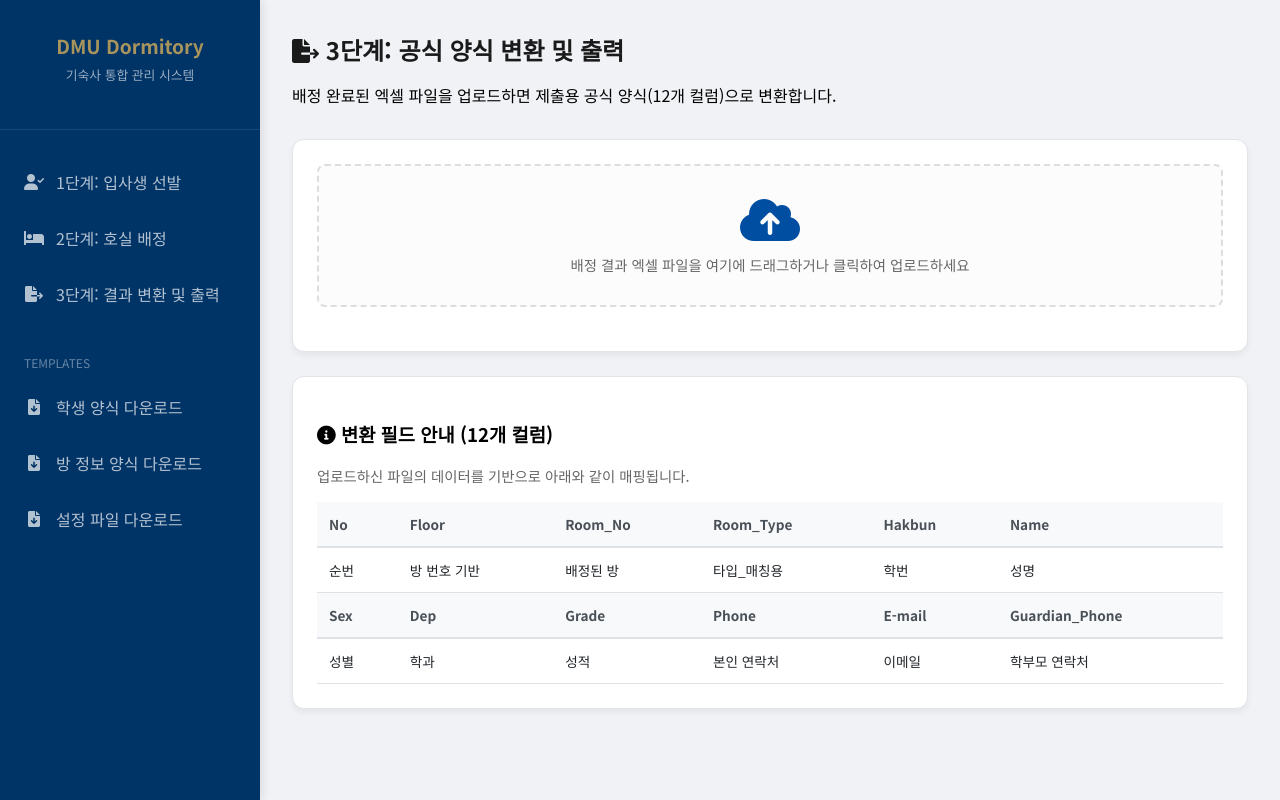
After one commit to JungwooJoon/dmu-dormitory, a FastAPI app: template templates/export.html in a window 1280 px wide. The commit adds this page. Run offline with FastAPI, Linux system fonts and the light colour scheme; the template is opened without the code that fills it, so the values that code supplies are empty.

Commit message:
feat: 3단계 추가

```diff
--- a/main.py
+++ b/main.py
@@ -1,11 +1,12 @@
 from fastapi import FastAPI, Request, UploadFile, File, APIRouter
 from fastapi.templating import Jinja2Templates
-from fastapi.responses import JSONResponse, Response, StreamingResponse, RedirectResponse
+from fastapi.responses import JSONResponse, Response, StreamingResponse, RedirectResponse, HTMLResponse
 from fastapi.encoders import jsonable_encoder
 from fastapi.middleware.cors import CORSMiddleware
 from fastapi.staticfiles import StaticFiles
 from urllib.parse import quote
 import logging
+import re
 import pandas as pd
 import numpy as np
 import io
@@ -60,6 +61,11 @@ async def read_selection(request: Request):
 @assignment_router.get("/room-assignment")
 async def read_assignment(request: Request):
     return templates.TemplateResponse("assignment.html", {"request": request, "page": "assignment"})
+
+
+@assignment_router.get("/export-format")
+async def read_export_page(request: Request):
+    return templates.TemplateResponse("export.html", {"request": request, "page": "export"})
 
 
 # ==========================================
@@ -246,4 +252,66 @@ async def download_setup_template():
     )
 
 
+@assignment_router.post("/convert-to-official")
+async def convert_to_official(file: UploadFile = File(...)):
+    content = await file.read()
+    df = pd.read_excel(io.BytesIO(content))
+
+    def format_phone(val):
+        if pd.isna(val) or str(val).strip() == "":
+            return ""
+        s = str(val).split('.')[0].strip()
+        s = "".join(filter(str.isdigit, s))
+        if len(s) == 10 and s.startswith('1'):
+            return '0' + s
+        return s
+
+    def get_floor(room_no):
+        nums = re.findall(r'\d+', str(room_no))
+        if nums:
+            return nums[0][0] if len(nums[0]) >= 3 else "1"
+        return "1"
+
+    final_df = pd.DataFrame()
+    final_df['No'] = range(1, len(df) + 1)
+    final_df['Floor'] = df['방 번호'].apply(get_floor) if '방 번호' in df.columns else ""
+    final_df['Room_No'] = df['방 번호'] if '방 번호' in df.columns else ""
+    final_df['Room_Type'] = df['타입_매칭용'] if '타입_매칭용' in df.columns else ""
+    final_df['Hakbun'] = df['학번'].astype(str) if '학번' in df.columns else ""
+    final_df['Name'] = df['성명'] if '성명' in df.columns else ""
+    final_df['Sex'] = df['성별'] if '성별' in df.columns else ""
+    final_df['Dep'] = df['학과'] if '학과' in df.columns else ""
+    final_df['Grade'] = df['성적'] if '성적' in df.columns else ""
+
+    if '본인 핸드폰 번호' in df.columns:
+        final_df['Phone'] = df['본인 핸드폰 번호'].apply(format_phone)
+    else:
+        final_df['Phone'] = ""
+
+    final_df['E-mail'] = ""
+    final_df['Guardian_Phone'] = ""
+
+    output = io.BytesIO()
+    with pd.ExcelWriter(output, engine='xlsxwriter') as writer:
+        final_df.to_excel(writer, index=False, sheet_name='Sheet1')
+
+        workbook = writer.book
+        worksheet = writer.sheets['Sheet1']
+
+        format_text = workbook.add_format({'num_format': '@'})
+
+        worksheet.set_column('E:E', None, format_text)
+        worksheet.set_column('J:J', None, format_text)
+
+    output.seek(0)
+    filename = "최종_배정명단.xlsx"
+    encoded_filename = quote(filename)
+
+    return StreamingResponse(
+        output,
+        media_type="application/vnd.openxmlformats-officedocument.spreadsheetml.sheet",
+        headers={"Content-Disposition": f"attachment; filename*=UTF-8''{encoded_filename}"}
+    )
+
+
 app.include_router(assignment_router)
--- a/templates/base.html
+++ b/templates/base.html
@@ -236,6 +236,9 @@
         <a href="/assignment/room-assignment" class="{{ 'active' if page == 'assignment' else '' }}">
             <i class="fas fa-bed"></i> 2단계: 호실 배정
         </a>
+        <a href="/assignment/export-format" class="{{ 'active' if page == 'export' else '' }}">
+            <i class="fas fa-file-export"></i> 3단계: 결과 변환 및 출력
+        </a>
 
         <div style="padding: 2rem 1.5rem 0.5rem; font-size: 0.75rem; color: rgba(255,255,255,0.4); text-transform: uppercase;">
             Templates
--- /dev/null
+++ b/templates/export.html
@@ -0,0 +1,155 @@
+{% extends "base.html" %}
+{% block content %}
+<div class="content-header">
+    <h2><i class="fas fa-file-export"></i> 3단계: 공식 양식 변환 및 출력</h2>
+    <p>배정 완료된 엑셀 파일을 업로드하면 제출용 공식 양식(12개 컬럼)으로 변환합니다.</p>
+</div>
+
+<div class="card">
+    <div class="dropzone" id="export-dropzone" onclick="document.getElementById('file-input').click()">
+        <i class="fas fa-cloud-upload-alt" style="font-size: 3rem;"></i>
+        <p id="file-name">배정 결과 엑셀 파일을 여기에 드래그하거나 클릭하여 업로드하세요</p>
+        <input type="file" id="file-input" style="display: none;" onchange="handleFileSelect(this)">
+    </div>
+
+    <div style="margin-top: 20px; text-align: center;">
+        <button class="btn btn-download" id="convert-btn" onclick="startConversion()" style="display: none;">
+            <i class="fas fa-magic"></i> 공식 양식으로 변환하여 다운로드
+        </button>
+    </div>
+</div>
+
+<div class="card">
+    <h3><i class="fas fa-info-circle"></i> 변환 필드 안내 (12개 컬럼)</h3>
+    <p style="font-size: 0.9rem; color: #666;">업로드하신 파일의 데이터를 기반으로 아래와 같이 매핑됩니다.</p>
+    <table style="font-size: 0.85rem;">
+        <tr style="background: #f8f9fa;">
+            <th>No</th>
+            <th>Floor</th>
+            <th>Room_No</th>
+            <th>Room_Type</th>
+            <th>Hakbun</th>
+            <th>Name</th>
+        </tr>
+        <tr>
+            <td>순번</td>
+            <td>방 번호 기반</td>
+            <td>배정된 방</td>
+            <td>타입_매칭용</td>
+            <td>학번</td>
+            <td>성명</td>
+        </tr>
+        <tr style="background: #f8f9fa;">
+            <th>Sex</th>
+            <th>Dep</th>
+            <th>Grade</th>
+            <th>Phone</th>
+            <th>E-mail</th>
+            <th>Guardian_Phone</th>
+        </tr>
+        <tr>
+            <td>성별</td>
+            <td>학과</td>
+            <td>성적</td>
+            <td>본인 연락처</td>
+            <td>이메일</td>
+            <td>학부모 연락처</td>
+        </tr>
+    </table>
+</div>
+
+<script>
+    const dropzone = document.getElementById('export-dropzone');
+    const fileInput = document.getElementById('file-input');
+    const fileNameDisplay = document.getElementById('file-name');
+    const convertBtn = document.getElementById('convert-btn');
+
+    let selectedFile = null;
+
+    ['dragenter', 'dragover', 'dragleave', 'drop'].forEach(eventName => {
+        dropzone.addEventListener(eventName, preventDefaults, false);
+    });
+
+    function preventDefaults(e) {
+        e.preventDefault();
+        e.stopPropagation();
+    }
+
+    // [추가] 드래그 시 시각적 효과 (점선 강조)
+    ['dragenter', 'dragover'].forEach(eventName => {
+        dropzone.addEventListener(eventName, () => {
+            dropzone.classList.add('dragover');
+        }, false);
+    });
+
+    ['dragleave', 'drop'].forEach(eventName => {
+        dropzone.addEventListener(eventName, () => {
+            dropzone.classList.remove('dragover');
+        }, false);
+    });
+
+    // [추가] 실제 파일을 드롭했을 때 처리
+    dropzone.addEventListener('drop', (e) => {
+        const dt = e.dataTransfer;
+        const files = dt.files;
+
+        if (files && files[0]) {
+            handleFileSelect({files: files});
+        }
+    });
+
+    // 기존 파일 선택 처리 함수 보완
+    function handleFileSelect(input) {
+        if (input.files && input.files[0]) {
+            selectedFile = input.files[0];
+
+            // 엑셀 파일 검증 (선택사항)
+            if (!selectedFile.name.endsWith('.xlsx') && !selectedFile.name.endsWith('.xls')) {
+                alert("엑셀 파일(.xlsx, .xls)만 업로드 가능합니다.");
+                selectedFile = null;
+                return;
+            }
+
+            fileNameDisplay.innerText = `선택된 파일: ${selectedFile.name}`;
+            convertBtn.style.display = 'inline-flex';
+        }
+    }
+
+    function handleFileSelect(input) {
+        if (input.files && input.files[0]) {
+            selectedFile = input.files[0];
+            document.getElementById('file-name').innerText = selectedFile.name;
+            document.getElementById('convert-btn').style.display = 'inline-flex';
+        }
+    }
+
+    async function startConversion() {
+        if (!selectedFile) return;
+
+        const formData = new FormData();
+        formData.append("file", selectedFile);
+
+        try {
+            const response = await fetch("/assignment/convert-to-official", {
+                method: "POST",
+                body: formData
+            });
+
+            if (response.ok) {
+                const blob = await response.blob();
+                const url = window.URL.createObjectURL(blob);
+                const a = document.createElement('a');
+                a.href = url;
+                a.download = "최종_공식_배정명단.xlsx";
+                document.body.appendChild(a);
+                a.click();
+                a.remove();
+            } else {
+                alert("변환 중 오류가 발생했습니다. 파일 형식을 확인해주세요.");
+            }
+        } catch (error) {
+            alert("서버 통신 오류가 발생했습니다.");
+        }
+    }
+</script>
+{% endblock %}
```
